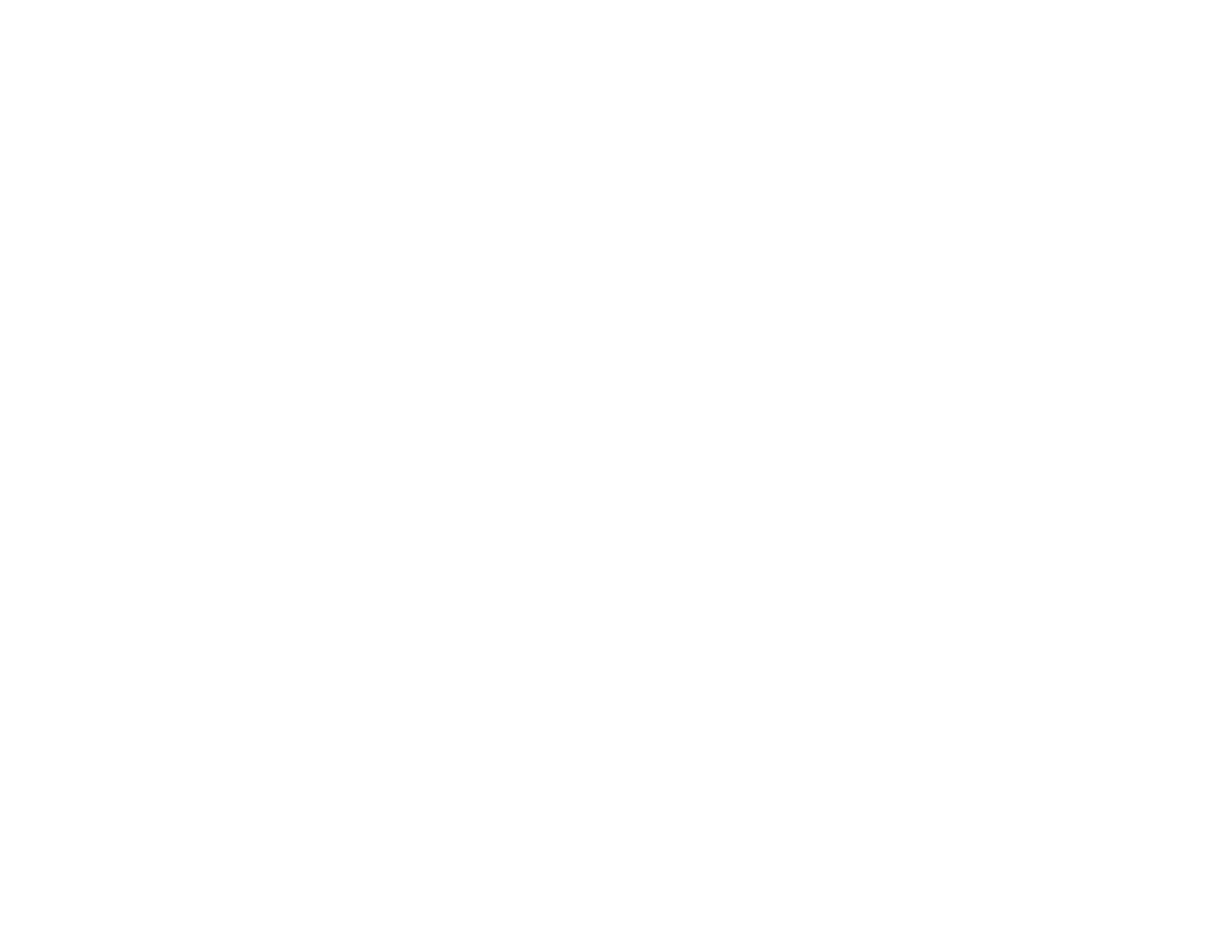
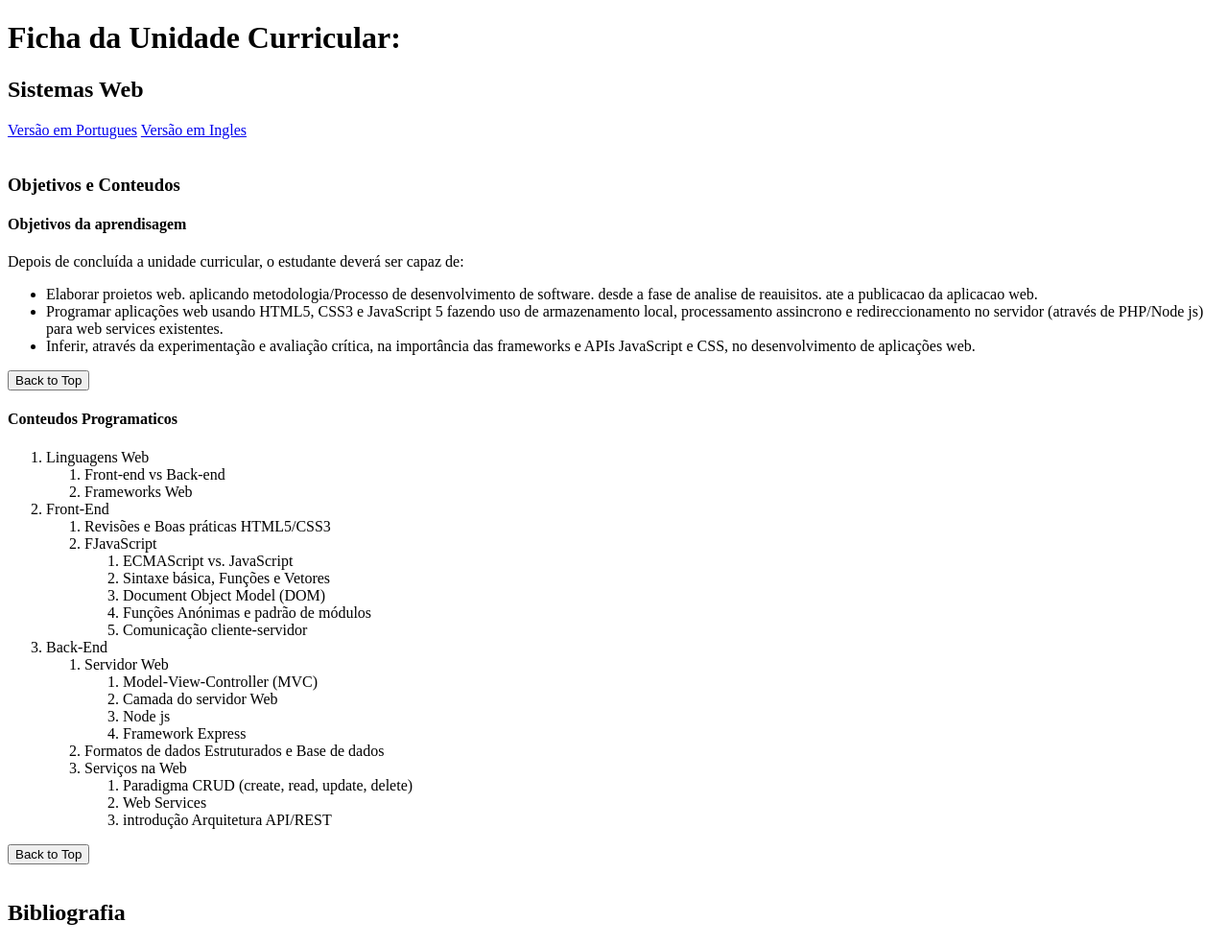
Before and after one commit to migueloo-coder/LTW, a plain HTML site: page Lab_LTW/Lab1/fuc.html in a window 1280 px wide. Shown: the whole page at 96% size. Before the commit the page ends 800 px from the top, so only its background shows below. Drawn offline with Linux system fonts and the light colour scheme.

Commit message:
Update lab 1 21/02/2024 15:50

```diff
--- a/Lab_LTW/Lab1/fuc.html
+++ b/Lab_LTW/Lab1/fuc.html
@@ -3,9 +3,77 @@
 <head>
     <meta charset="UTF-8">
     <meta name="viewport" content="width=device-width, initial-scale=1.0">
-    <title>Document</title>
+    <title>FUC</title>
 </head>
 <body>
+    <header>
+        <h1>Ficha da Unidade Curricular: </h1>
+        <h2>Sistemas Web </h2>
+    </header>
+    <nav>
+        <a href=" ">Versão em Portugues</a>
+        <a href=" ">Versão em Ingles</a>
+    </nav>
+    </br>
+    <h3>Objetivos e Conteudos</h3>
+    <section>
+        <article>
+            <h4>Objetivos da aprendisagem</h4>
+            <a>Depois de concluída a unidade curricular, o estudante deverá ser capaz de:</a>
+            <ul>
+                <li>Elaborar proietos web. aplicando metodologia/Processo de desenvolvimento de software. desde a fase de analise de reauisitos. ate a publicacao da aplicacao web.</li>
+                <li>Programar aplicações web usando HTML5, CSS3 e JavaScript 5 fazendo uso de armazenamento local, processamento assincrono e redireccionamento no servidor (através de PHP/Node js) para web services existentes.</li>
+                <li>Inferir, através da experimentação e avaliação crítica, na importância das frameworks e APIs JavaScript e CSS, no desenvolvimento de aplicações web.</li>
+            </ul>
+            <button onclick="location.href='index.html'">Back to Top</button>
+         </article>
+         <article>
+            <h4>Conteudos Programaticos</h4>
+            <ol>
+                <dl>
+                 <li><dt>Linguagens Web</dt></li>
+                        <ol>
+                            <li>Front-end vs Back-end</li>
+                            <li>Frameworks Web</li>
+                        </ol>
+                    <li><dt>Front-End</dt></li>
+                        <ol>
+                            <li>Revisões e Boas práticas HTML5/CSS3</li>
+                            <li>FJavaScript</li>
+                            <ol>
+                                <li>ECMAScript vs. JavaScript</li>
+                                <li>Sintaxe básica, Funções e Vetores</li>
+                                <li>Document Object Model (DOM)</li>
+                                <li>Funções Anónimas e padrão de módulos</li>
+                                <li>Comunicação cliente-servidor</li>
+                            </ol>
+                        </ol>
+                    <li><dt>Back-End</dt></li>
+                        <ol>
+                            <li>Servidor Web</li>
+                            <ol>
+                                <li>Model-View-Controller (MVC)</li>
+                                <li>Camada do servidor Web</li>
+                                <li>Node js</li>
+                                <li>Framework Express</li>
+                            </ol>
+                            <li>Formatos de dados Estruturados e Base de dados</li>
+                            <li>Serviços na Web</li>
+                            <ol>
+                                <li>Paradigma CRUD (create, read, update, delete)</li>
+                                <li>Web Services</li>
+                                <li>introdução Arquitetura API/REST</li>
+                            </ol>
+                        </ol>
+                </dl>
+            </ol>
+         </article>
+         <button onclick="location.href='index.html'">Back to Top</button>
+    </section>
+    </br>
+    <section>
+        <h2>Bibliografia</h2>
 
+    </section>
 </body>
 </html>
```
Also changed, not shown: Lab_LTW/Lab1/comentario.html (+2 -1 lines), Lab_LTW/Lab1/index.html (+12 -0 lines), Lab_LTW/Lab1/login.html (+2 -2 lines), 1 other file.
